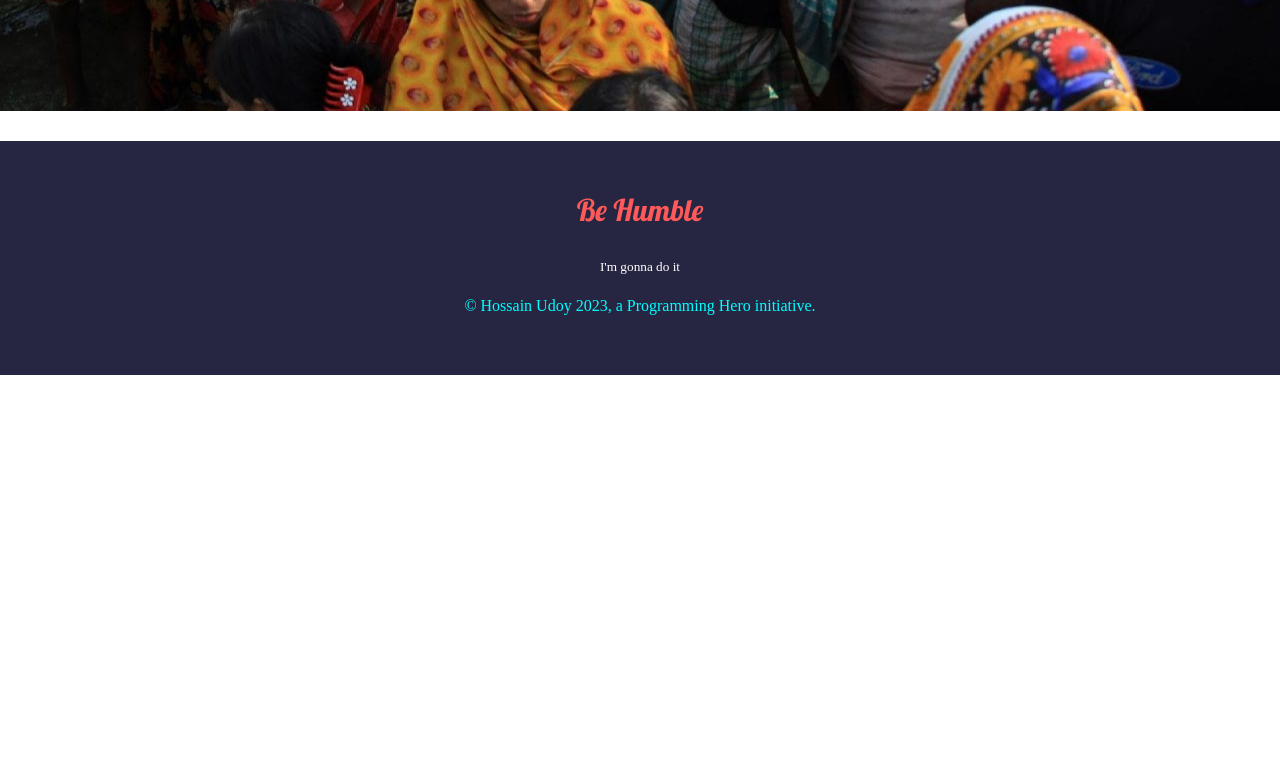
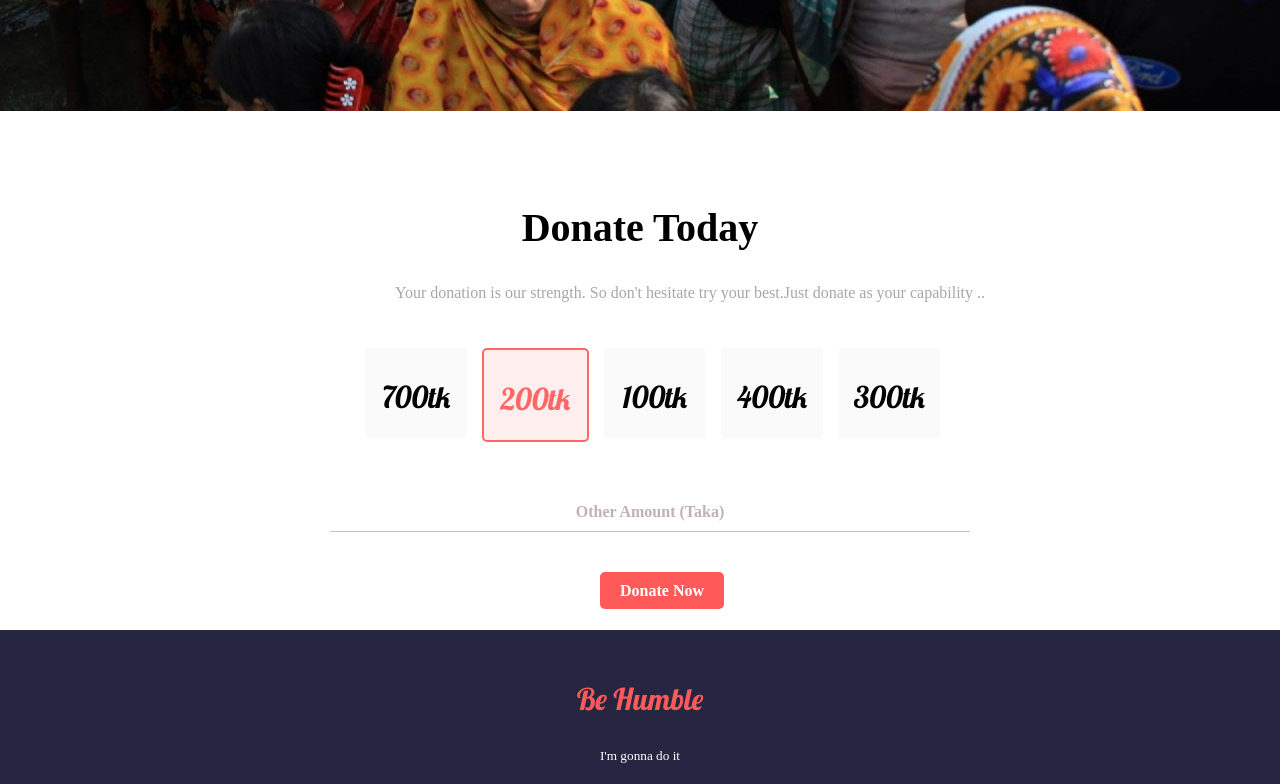
Before and after one commit to hossain-udoy/Donate, a plain HTML site: page index.html in a window 1280 px wide. Shown: the part 589-1373 px from the top of the page. Before the commit the page ends 980 px from the top, so only its background shows below. Drawn offline with Linux system fonts and the light colour scheme; a web font is replaced by a local one.

Commit message:
Donation area

```diff
--- a/index.html
+++ b/index.html
@@ -31,6 +31,43 @@
 
     </section>
 
+    <section>
+        <h2 class="common-h2">Donate Today</h2>
+        <p style="color: rgb(172, 165, 165);" class="common-p">
+            Your donation is our strength. So don't hesitate try your best.Just donate as your capability ..
+        <p>
+        <div class="flex donation">
+            <div class="amount">
+                <h3 style="text-align: center ;">700tk</h3>
+
+            </div>
+
+            <div class="amount special">
+                <h3 style="text-align: center ;">200tk</h3>
+
+            </div>
+            <div class="amount">
+                <h3 style=" text-align: center ;">100tk</h3>
+
+            </div>
+            <div class="amount">
+                <h3 style=" text-align: center ;">400tk</h3>
+
+            </div>
+            <div class="amount">
+                <h3 style=" text-align: center ;">300tk</h3>
+
+            </div>
+
+
+        </div>
+        <h4 style="color: rgb(193, 177, 177);" class="border-bottom">
+            Other Amount (Taka)
+        </h4>
+        <a class="common-button" href="https://github.com/hossain-udoy" target="_blank" rel="">Donate Now</a>
+
+    </section>
+
 </body>
 
 <footer style="background-color: rgb(38, 38, 66);">
--- a/style.css
+++ b/style.css
@@ -59,6 +59,47 @@ p {
     text-decoration: none;
 }
 
+.common-h2 {
+    color: black;
+    text-align: center;
+    padding-top: 60px;
+}
+
+.donation {
+    margin-left: 350px;
+}
+
+.amount {
+    width: 11%;
+    height: 90px;
+    font-size: 20px;
+    margin-left: 15px;
+    border-radius: 3px;
+    background-color: #FAFAFA;
+    margin-bottom: 40px;
+}
+
+.special {
+    border-radius: 5px;
+    border: 2px solid #FF6666;
+    color: #FF6666;
+    background-color: #FFEEEE;
+}
+
+.border-bottom {
+    border-bottom: 1px solid rgb(199, 193, 193);
+    text-align: center;
+    width: 50%;
+    margin-left: 330px;
+    padding-bottom: 10px;
+    margin-bottom: 50px;
+
+}
+
+.flex {
+    display: flex;
+}
+
 
 .footer {
     text-align: center;
```
